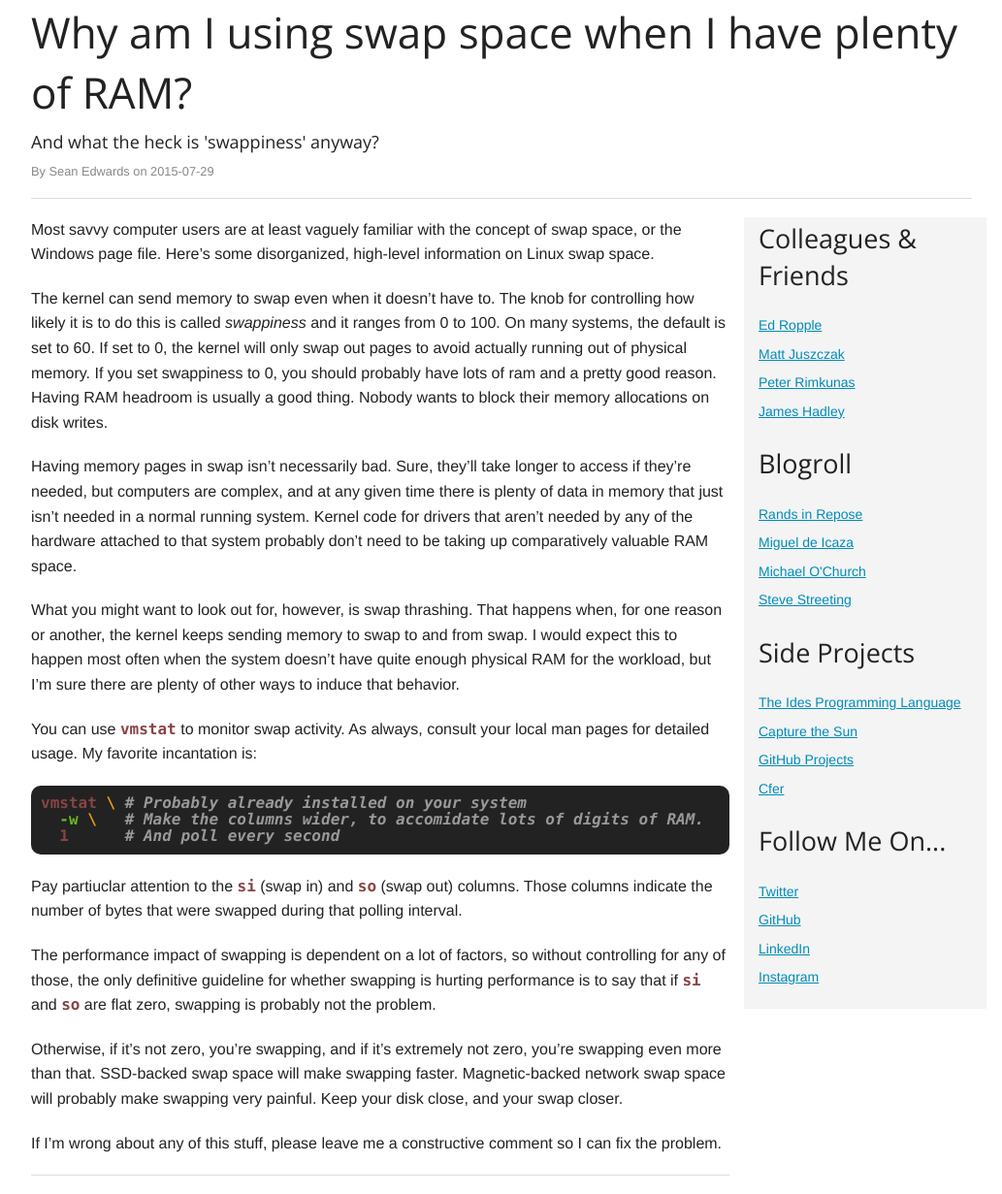
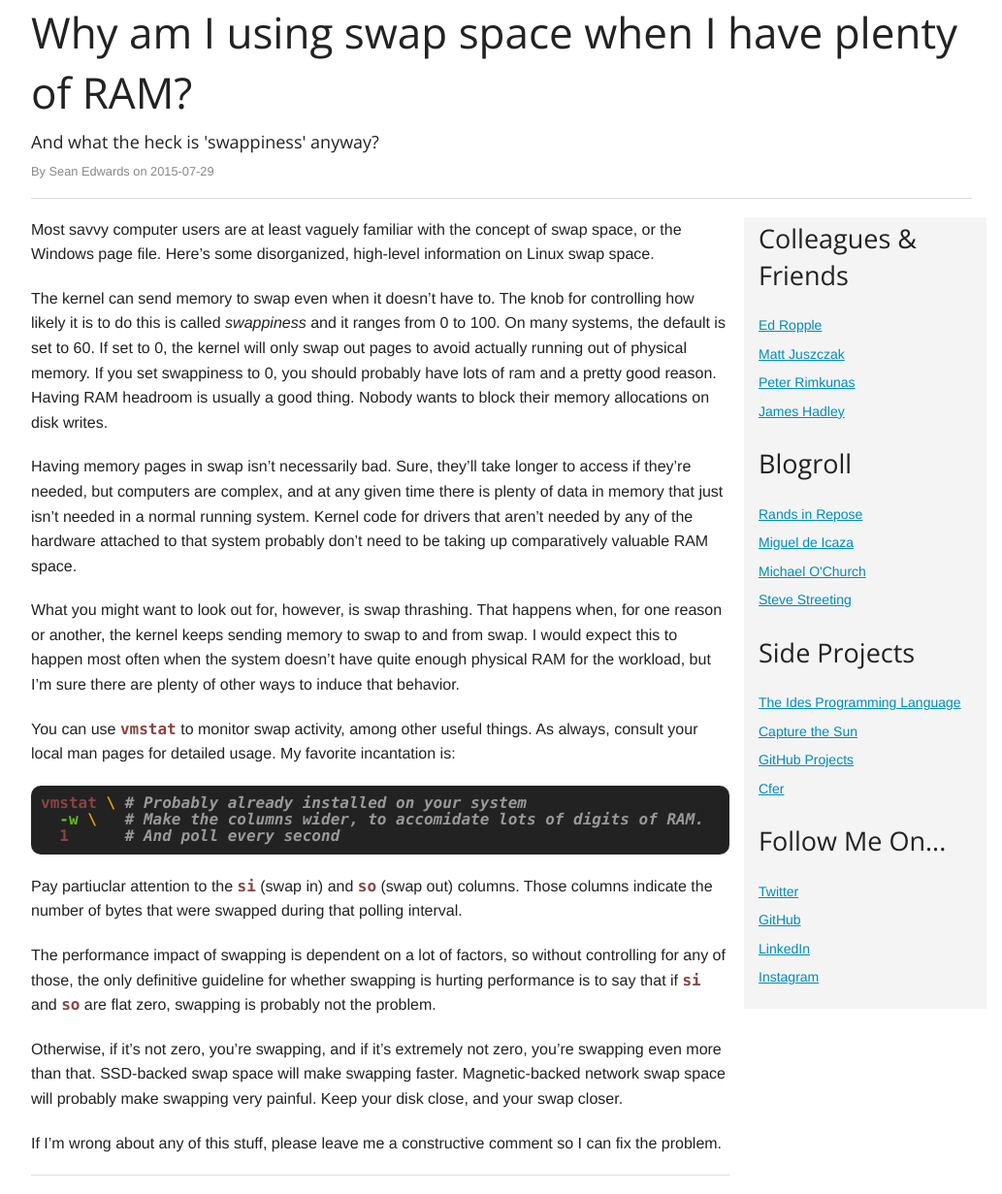
Before and after one commit to seanedwards/seanedwards.github.io, a Jekyll site: the page built from _posts/2015-07-29-swap-and-vmstat.md, in a window 1280 px wide. Shown: the whole page at 97% size, without its empty margins (123-1156 px from the left). Built offline with Jekyll 4.4.1, drawn with Linux system fonts in a browser that asks for light colours; comment, search, counter and statistics services are not loaded.

Commit message:
vmstat does more than just swap activity

```diff
--- a/_posts/2015-07-29-swap-and-vmstat.md
+++ b/_posts/2015-07-29-swap-and-vmstat.md
@@ -13,7 +13,7 @@ Having memory pages in swap isn't necessarily bad. Sure, they'll take longer to
 
 What you might want to look out for, however, is swap thrashing. That happens when, for one reason or another, the kernel keeps sending memory to swap to and from swap. I would expect this to happen most often when the system doesn't have quite enough physical RAM for the workload, but I'm sure there are plenty of other ways to induce that behavior.
 
-You can use `vmstat` to monitor swap activity. As always, consult your local man pages for detailed usage. My favorite incantation is:
+You can use `vmstat` to monitor swap activity, among other useful things. As always, consult your local man pages for detailed usage. My favorite incantation is:
 {% highlight bash %}
 vmstat \ # Probably already installed on your system
   -w \   # Make the columns wider, to accomidate lots of digits of RAM.
```
